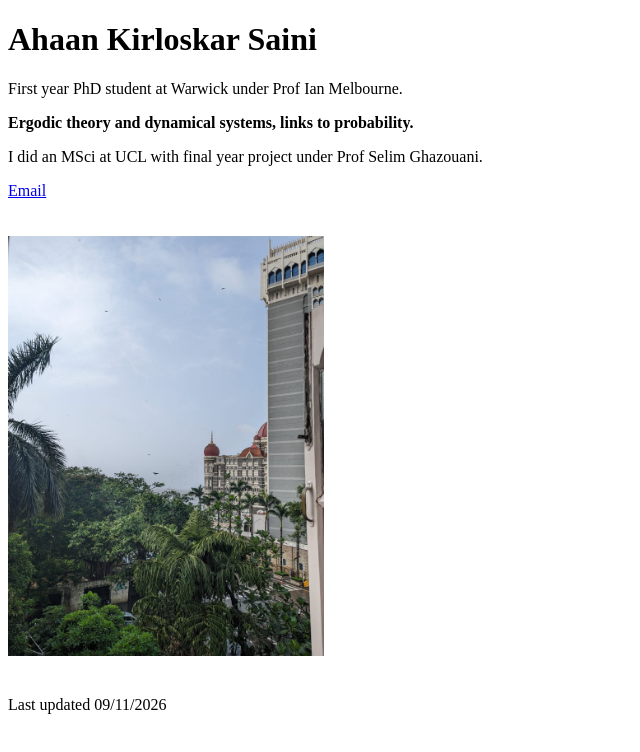
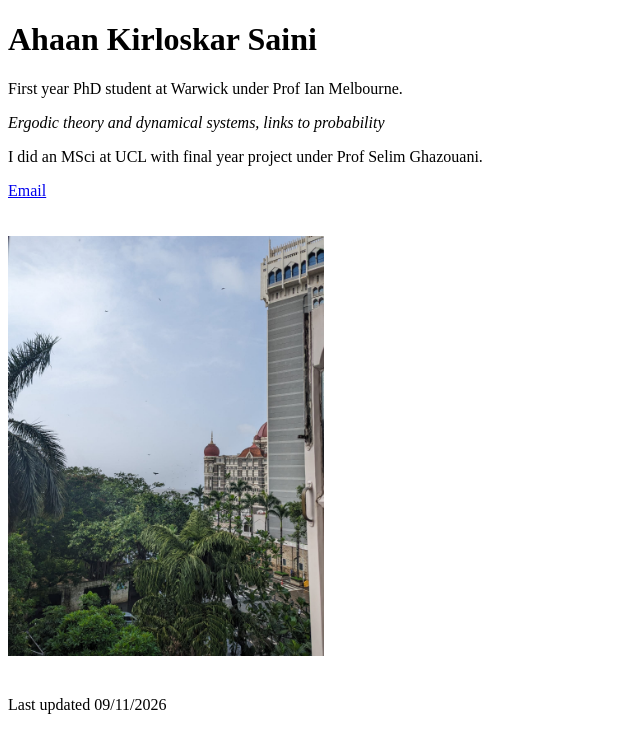
Before and after one commit to ahaan-k-s/ahaan-k-s.github.io, a plain HTML site: page index.html in a window 1280 px wide. Shown: the whole page, without its empty margins (0-640 px from the left). Drawn offline with nearby package versions, Linux system fonts and the light colour scheme.

Commit message:
Update index.html

```diff
--- a/index.html
+++ b/index.html
@@ -9,7 +9,7 @@
 <body>
     <h1>Ahaan Kirloskar Saini</h1>
     <p>First year PhD student at Warwick under Prof Ian Melbourne.</p>
-    <p><b>Ergodic theory and dynamical systems, links to probability.</b></p>
+    <p><i>Ergodic theory and dynamical systems, links to probability</i></p>
     <p>I did an MSci at UCL with final year project under Prof Selim Ghazouani.</p>
     <p><a href="mailto:Ahaan.Saini@warwick.ac.uk">Email</a></p>
 
```
